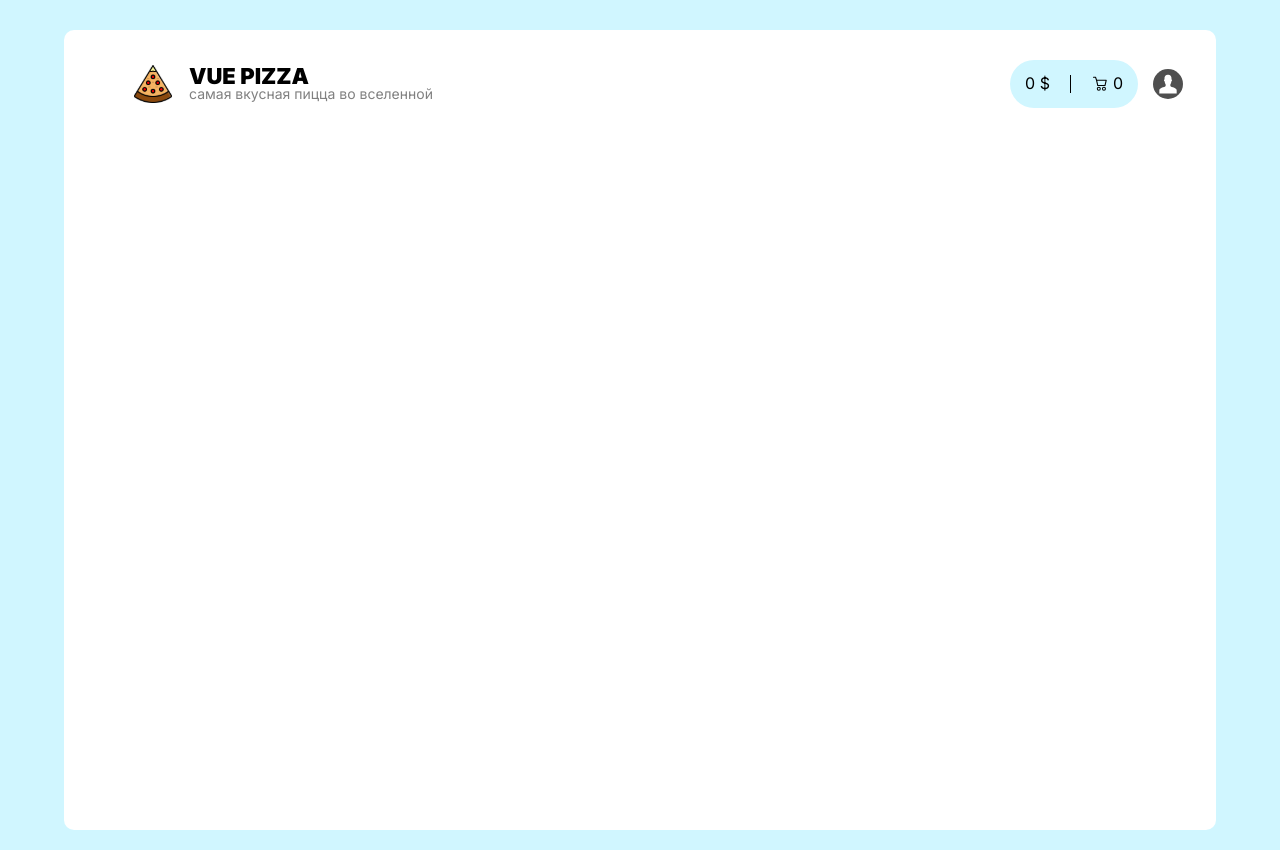
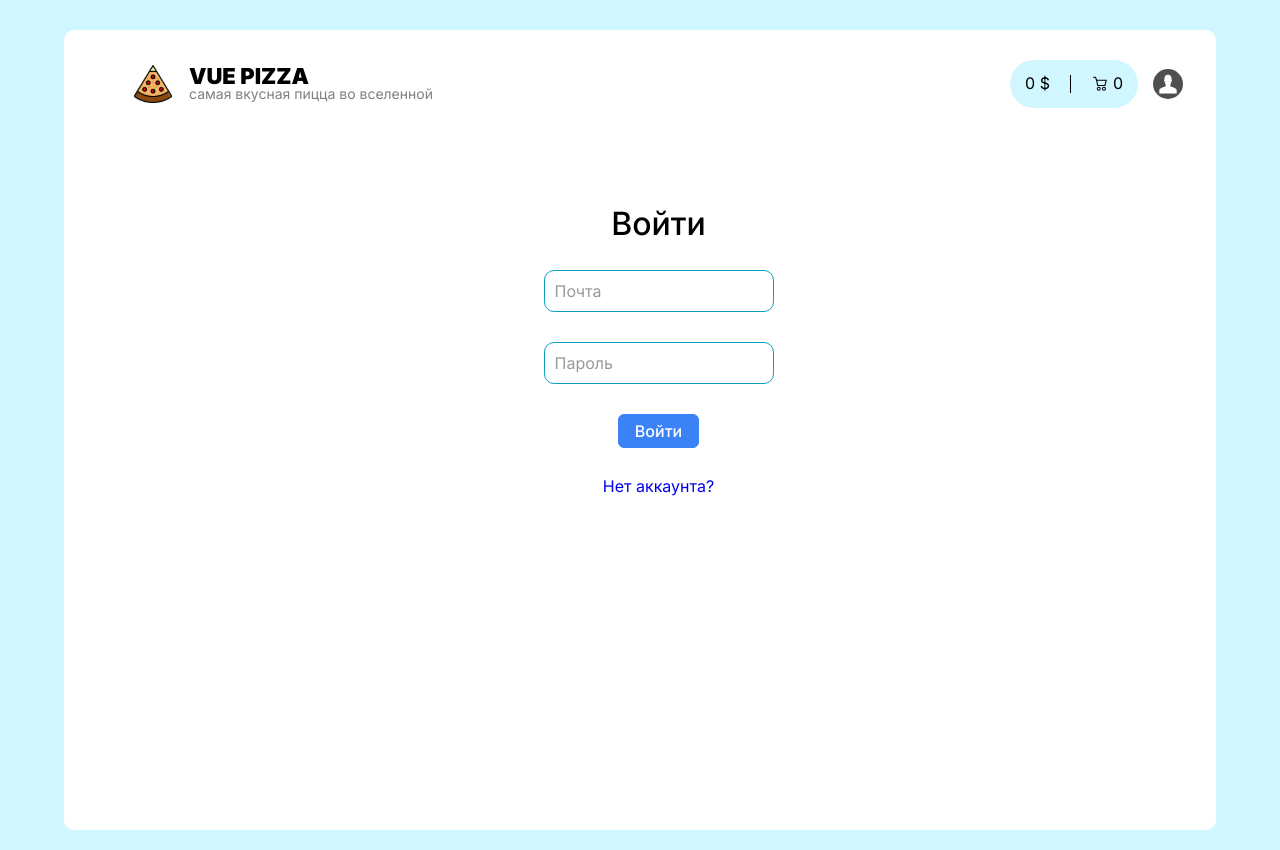
Before and after one commit to Kirik1714/PizzaCraft-Frontend-, a Vue app: page /login in a window 1280 px wide. Built offline with nearby package versions, Linux system fonts and the light colour scheme.

Commit message:
Add routing and logic for work with jwt token

```diff
--- a/package.json
+++ b/package.json
@@ -9,9 +9,10 @@
     "preview": "vite preview"
   },
   "dependencies": {
+    "@hcaptcha/vue3-hcaptcha": "^1.3.0",
     "axios": "^1.6.7",
     "pinia": "^2.1.7",
-    "primevue": "^3.47.2",
+    "primevue": "^3.48.0",
     "vue": "^3.3.11",
     "vue-router": "^4.2.5"
   },
--- a/src/components/Header.vue
+++ b/src/components/Header.vue
@@ -1,8 +1,8 @@
 <script setup>
 import { RouterLink } from 'vue-router';
-import {useBasketStore} from '../stores/BasketStore';
+import { useBasketStore } from '../stores/BasketStore';
 
-const basketStore=useBasketStore();
+const basketStore = useBasketStore();
 </script>
 
 <template>
@@ -24,11 +24,14 @@ const basketStore=useBasketStore();
                     <div class="user_block_basket">
                         <div class="block_basket_price">{{ basketStore.getTotalPrice }} $</div>
                         <div class="block_basket_split"></div>
-                        <div class="block_basket_img"><img src="../assets/images/basket.svg" alt="">{{ basketStore.countPizza }}</div>
+                        <div class="block_basket_img"><img src="../assets/images/basket.svg" alt="">{{
+                            basketStore.countPizza }}</div>
                     </div>
                 </RouterLink>
                 <div class="user_block_account">
-                    <img src="../assets/images/account.svg" alt="">
+                    <RouterLink to="/login">
+                        <img src="../assets/images/account.svg" alt="">
+                    </RouterLink>
                 </div>
             </div>
         </nav>
@@ -36,7 +39,6 @@ const basketStore=useBasketStore();
 </template>
 
 <style scoped lang="scss">
-
 .nav {
     display: flex;
     justify-content: space-between;
@@ -44,9 +46,12 @@ const basketStore=useBasketStore();
     margin-bottom: 25px;
 
     .custom-link {
-    color: inherit; /* или ваш цвет текста */
-    text-decoration: none; /* убирает подчеркивание, если необходимо */
-}
+        color: inherit;
+        /* или ваш цвет текста */
+        text-decoration: none;
+        /* убирает подчеркивание, если необходимо */
+    }
+
     &_info_block {
         display: flex;
         gap: 17px;
@@ -94,5 +99,4 @@ const basketStore=useBasketStore();
 .block_basket_img {
     display: flex;
     gap: 4px;
-}
-</style>
+}</style>
--- a/src/router/index.js
+++ b/src/router/index.js
@@ -19,7 +19,18 @@ const router = createRouter({
       path:'/pizza/:id',
       name:'pizza',
       component:()=>import('../views/PizzaFull.vue')
-    }
+    },
+
+    {
+      path:'/login',
+      name:'login',
+      component:()=>import('../views/Login.vue')
+    },
+      {
+      path:'/registration',
+      name:'registration',
+      component:()=>import('../views/Registration.vue')
+    },
 
 
 
--- /dev/null
+++ b/src/stores/UserStore.js
@@ -0,0 +1,23 @@
+import { ref, computed,watch } from "vue";
+import { defineStore } from "pinia";
+import axios from "axios";
+
+export const useUserStore = defineStore("user", () => {
+
+
+    const createUser=async(object)=>{
+        console.log(object);
+        try {
+            const {data}=await axios.post('http://localhost:8000/api/users',object)
+            console.log(data);
+
+        } catch (error) {
+            console.log('Не удалось создать пользователя',error)
+
+        }
+
+
+    }
+    return {createUser};
+
+})
--- /dev/null
+++ b/src/views/Login.vue
@@ -0,0 +1,72 @@
+
+<script setup>
+import { ref } from 'vue';
+
+
+const email=ref('');
+const password=ref('');
+
+import Button from 'primevue/button';
+
+
+
+
+</script>
+
+
+<template>
+    <div class="container">
+        <form class="form">
+
+
+            <div class="login_title">Войти</div>
+
+            <input type="email" class="btn" v-model="email" placeholder="Почта" />
+
+            <input type="password"  class="btn" v-model="password" placeholder="Пароль" />
+
+
+            <Button label="Войти" @click="console.log(email.value,password.value)"/>
+
+            <RouterLink to="/registration">Нет аккаунта?</RouterLink>
+        </form>
+
+
+    </div>
+</template>
+
+<style scoped lang="scss">
+.form {
+    margin-top: 100px;
+    display: flex;
+    flex-direction: column;
+    justify-content: center;
+    align-items: center;
+    gap: 30px;
+
+    .login_title {
+        font-size: 32px;
+        font-family: 'Inter';
+        font-weight: 500;
+    }
+
+    .btn {
+
+        width: 230px;
+        padding: 10px;
+        border-radius: 10px;
+        border: 1px solid rgb(8, 161, 196);
+        transition: border-color 0.3s ease-in-out;
+
+        &:focus {
+            outline: none;
+            border: 1px solid rgb(37, 68, 221);
+
+        }
+
+        &::placeholder {
+            color: #999;
+        }
+    }
+}
+</style>
--- /dev/null
+++ b/src/views/Registration.vue
@@ -0,0 +1,92 @@
+
+<script setup>
+import { ref } from 'vue';
+
+import  VueHcaptcha  from '@hcaptcha/vue3-hcaptcha';
+import {useUserStore} from '../stores/UserStore'
+
+const userStore = useUserStore();
+const name=ref('');
+const email=ref('');
+const password=ref('');
+const password_confirmation=ref('');
+
+
+
+import Button from 'primevue/button';
+
+const verifyHCaptcha = ref(false);
+
+const verify = () => {
+    verifyHCaptcha.value = true
+    console.log(verifyHCaptcha.value);
+}
+
+
+
+</script>
+
+
+<template>
+    <div class="container">
+        <form class="form">
+
+
+            <div class="login_title">Регистрация</div>
+
+            <input type="text" class="btn" v-model="name" placeholder="Логин" />
+
+            <input type="email" class="btn" v-model="email" placeholder="Почта" />
+
+            <input type="password"  class="btn" v-model="password" placeholder="Пароль" />
+            <input type="password"  class="btn" v-model="password_confirmation" placeholder="Подтвердите пароль" />
+
+
+            <vue-hcaptcha sitekey="5abac5df-846c-4114-a64f-3f07ed996c06" @verify="verify()"></vue-hcaptcha>
+            <Button label="Зарегистрировать" @click="userStore.createUser({ name,email, password,password_confirmation})"/>
+
+            <RouterLink to="/login" class="registration">Есть аккаунт?<br/>Войти!</RouterLink>
+        </form>
+
+
+    </div>
+</template>
+
+<style scoped lang="scss">
+.form {
+    margin-top: 50px;
+    display: flex;
+    flex-direction: column;
+    justify-content: center;
+    align-items: center;
+    gap: 25px;
+
+    .login_title {
+        font-size: 32px;
+        font-family: 'Inter';
+        font-weight: 500;
+    }
+
+    .btn {
+
+        width: 230px;
+        padding: 10px;
+        border-radius: 10px;
+        border: 1px solid rgb(8, 161, 196);
+        transition: border-color 0.3s ease-in-out;
+
+        &:focus {
+            outline: none;
+            border: 1px solid rgb(37, 68, 221);
+
+        }
+
+        &::placeholder {
+            color: #999;
+        }
+    }
+    .registration{
+        text-align: center;
+    }
+}
+</style>
```
Also changed, not shown: src/views/PizzaFull.vue (+0 -8 lines), 1 other file (tests, documents, lock files or other folders).
